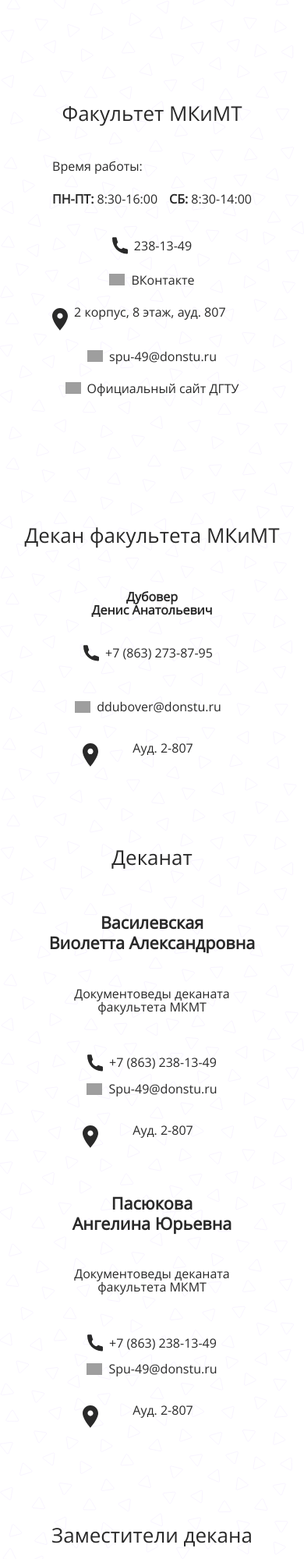
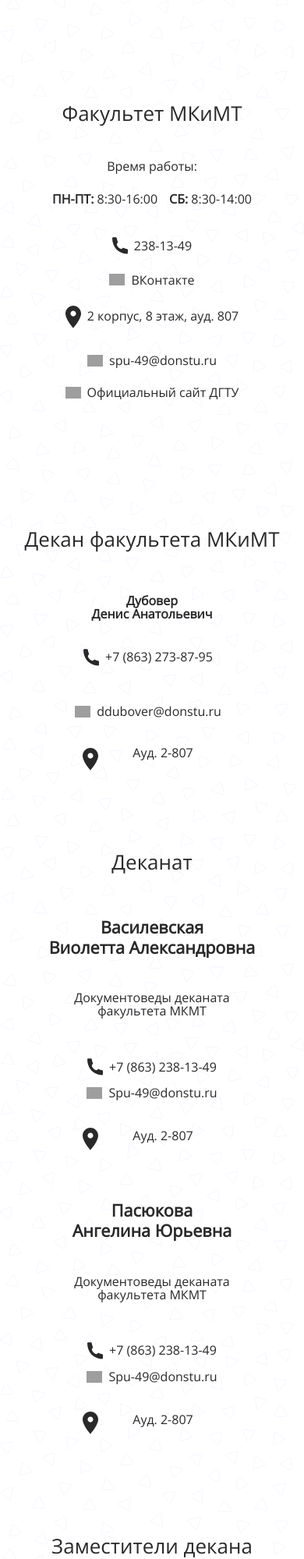
Before and after one commit to UbuntuJaba/mkmtDjango, a Django app: page /contacts/ in a window 390 px wide. Shown: the part 118-2117 px from the top of the page at 78% size. Run offline with Django 4.2, Linux system fonts and the light colour scheme; grey boxes are pictures that could not be loaded.

Commit message:
Update stylesContacts.css
в теории починил маркеры и оцентровал что там нужно было оцентровать

```diff
--- a/mkmtmedia/mkmt/static/mkmt/styles/stylesContacts.css
+++ b/mkmtmedia/mkmt/static/mkmt/styles/stylesContacts.css
@@ -257,9 +257,14 @@ body {
         display: flex;
         gap: 8px;
         align-items: end;
+        justify-content: center;
+    }
+    .faculty_location img{
+        padding-bottom: 0.5rem;
     }
     .work_time_first{
         padding-bottom: 10px;
+        text-align: center;
     }
 
     .work_time_second{
@@ -303,6 +308,9 @@ body {
     }
     .person_location{
         margin-bottom: 20px;
+    }
+    .person_location img{
+        padding-bottom: 0.5rem;
     }
     .footer {
         margin-top: 100px;
```
